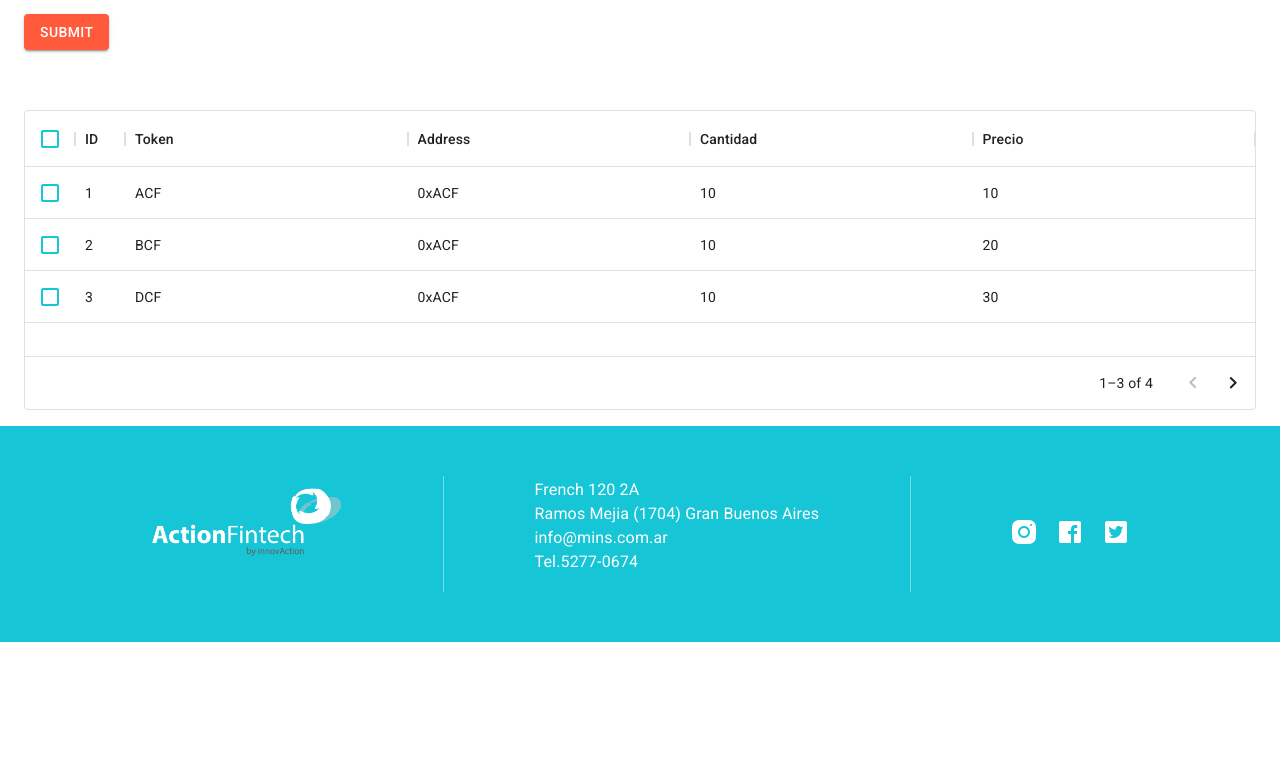
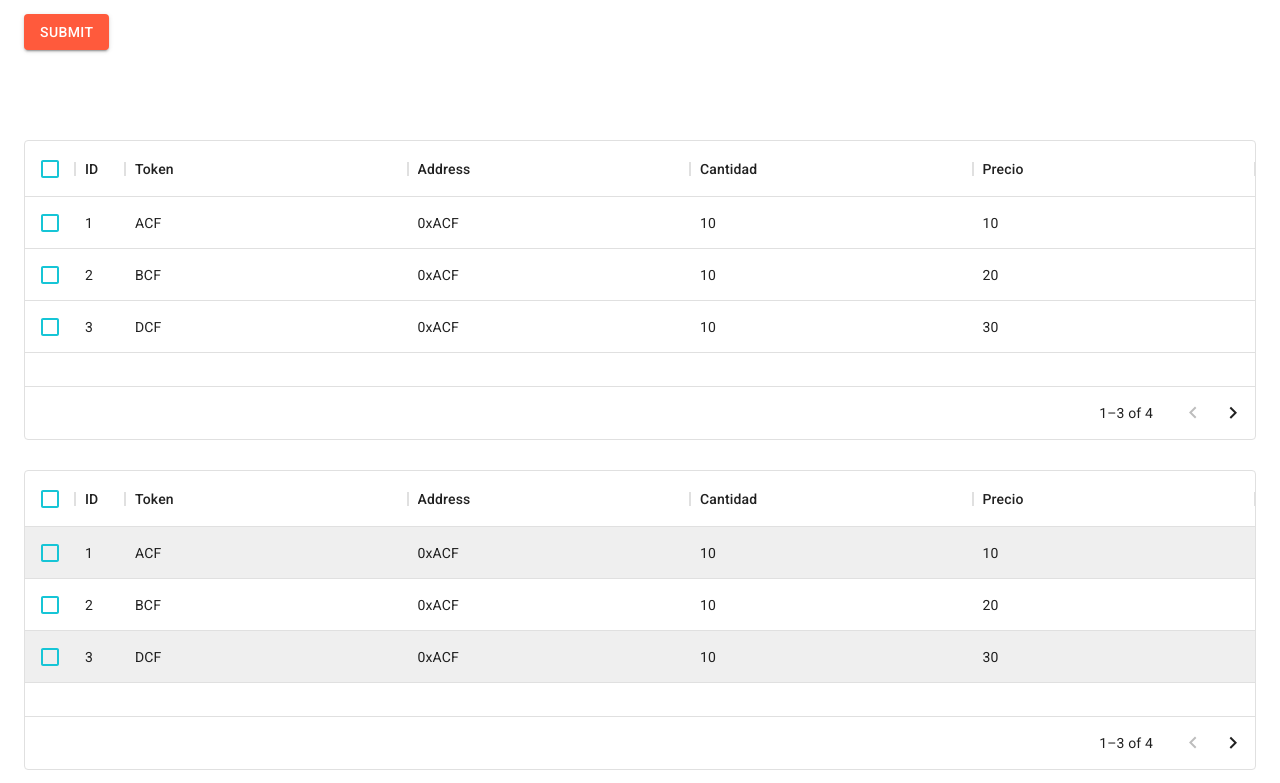
Before and after one commit to HoracioGutierrez/tokenizacion, a React (Create React App) app: page /swatches in a window 1280 px wide. Shown: the part 877-1660 px from the top of the page. Before the commit the page ends 1519 px from the top, so only its background shows below. Built offline with nearby package versions, Linux system fonts and the light colour scheme.

Commit message:
Add new even/odd styling to table rows

```diff
--- a/src/estilos.scss
+++ b/src/estilos.scss
@@ -487,3 +487,7 @@ html , body , #root {
 .input-control {
     margin : 1rem 0!important;
 }
+
+.cell-odd {
+    background-color: rgba(214, 214, 214, 0.4);
+}
--- a/src/pages/Swatches.js
+++ b/src/pages/Swatches.js
@@ -45,30 +45,30 @@ const Swatches = () => {
             field : "id",
             headerName : "ID",
             disableColumnMenu : true,
-            width : 50
+            width : 50,
         },
         {
             field : "token",
             headerName : "Token",
             disableColumnMenu : true,
-            flex : 1
+            flex : 1,
         },
         {
             field : "address",
             headerName : "Address",
             disableColumnMenu : true,
-            flex : 1
+            flex : 1,
         },
         {
             field : "cantidad",
             headerName : "Cantidad",
             disableColumnMenu : true,
-            flex : 1
+            flex : 1,
         },
         {
             field : "precio",
             headerName : "Precio",
-            flex : 1
+            flex : 1,
         }
 
     ]
@@ -159,6 +159,7 @@ const Swatches = () => {
             </Box>
             <div className="spacing" />
             <div className="spacing" />
+            <div className="spacing" />
             <Box height={300}>
                 <DataGrid
                     rows={rows}
@@ -169,6 +170,18 @@ const Swatches = () => {
                     disableSelectionOnClick
                 />
             </Box>
+            <div className="spacing" />
+            <Box height={300}>
+                <DataGrid
+                    rows={rows}
+                    columns={columns}
+                    pageSize={3}
+                    rowsPerPageOptions={[3]}
+                    checkboxSelection
+                    disableSelectionOnClick
+                    getRowClassName={({row:{id}})=>id%2===0?'cell-even':'cell-odd'}
+                />
+            </Box>
         </div>
     )
 }
```
